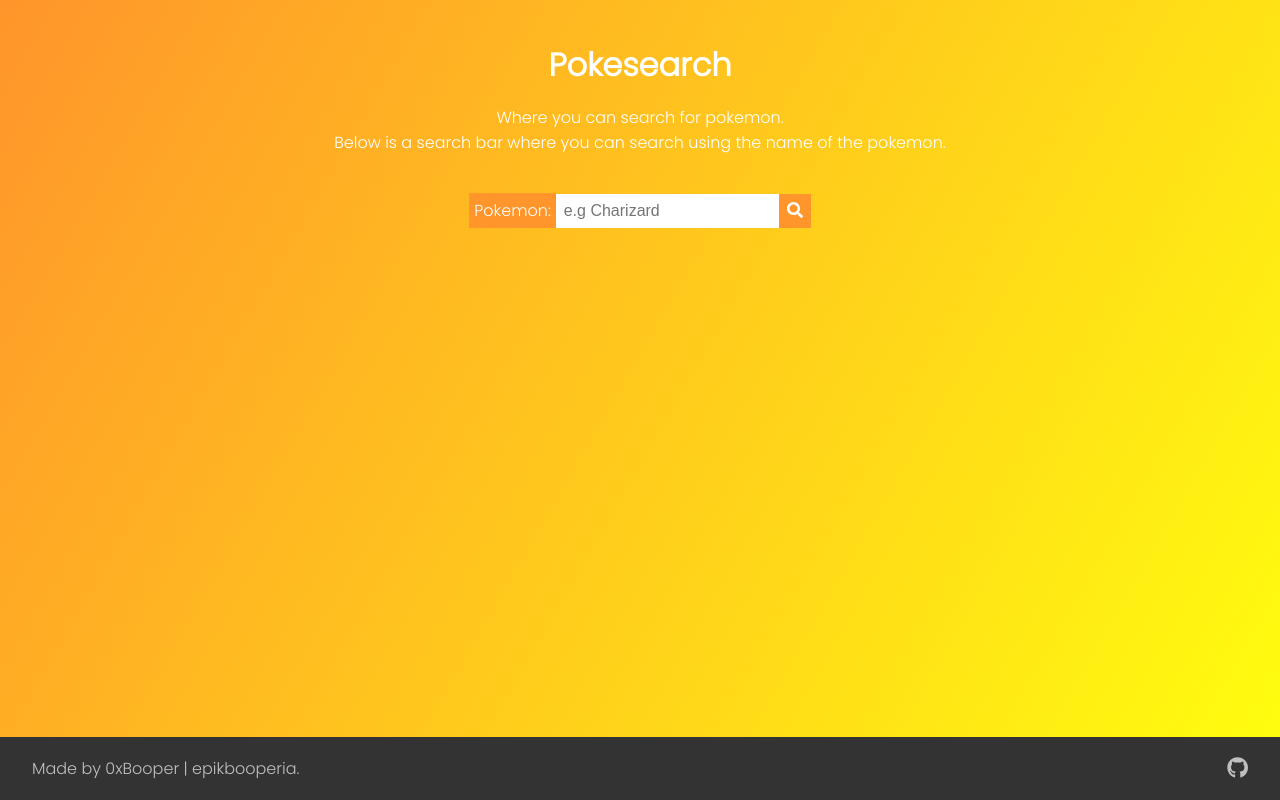
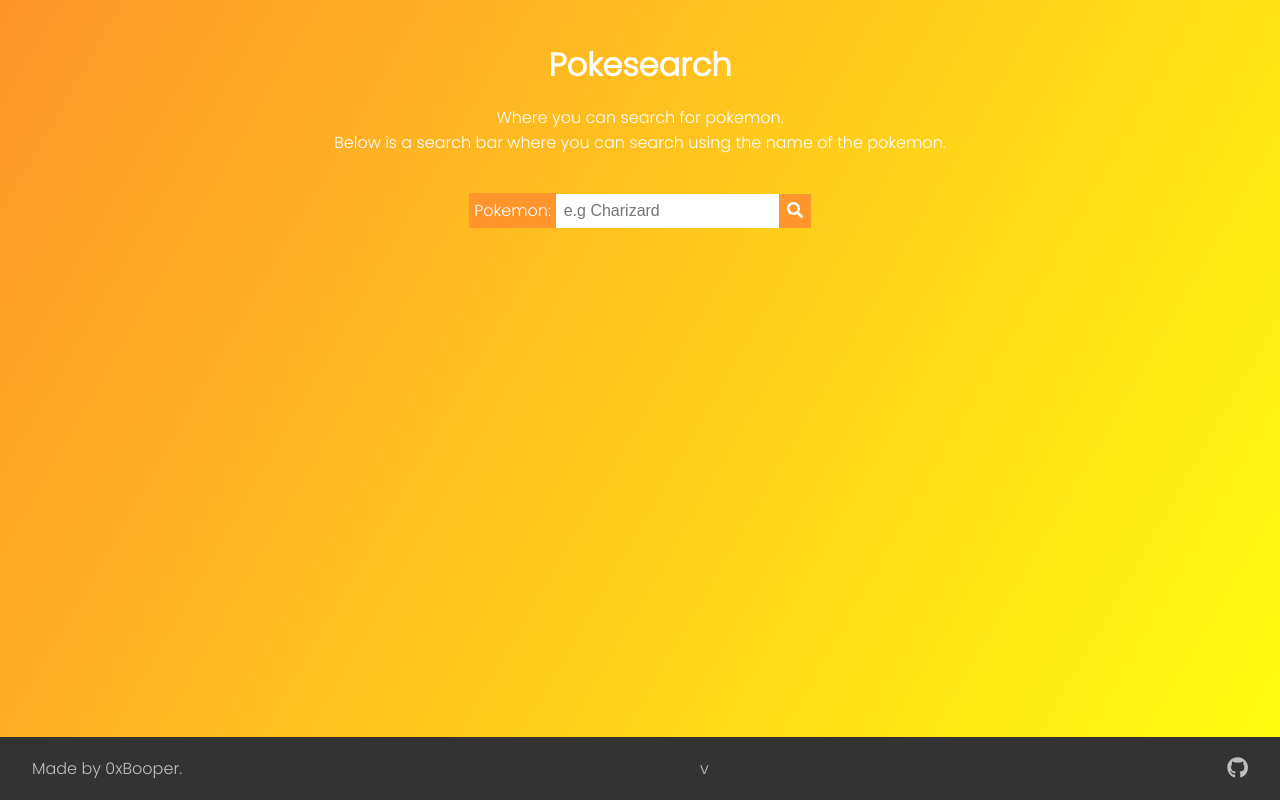
Before and after one commit to 0xBooper/pokesearch, a React (Vite) app: page / in a window 1280 px wide. Built offline with nearby package versions, Linux system fonts and the light colour scheme.

Commit message:
feat: Make the footer show the version

```diff
--- a/src/components/Footer.jsx
+++ b/src/components/Footer.jsx
@@ -7,10 +7,11 @@ import { FontAwesomeIcon } from '@fortawesome/react-fontawesome'
 // ? CSS imports
 import "../styles/Footer.css"
 
-const Footer = () => {
+const Footer = ({latestVer}) => {
     return (
         <div className="footer">
-            <p>Made by <a href="https://0xBooper.github.io" target="_blank">0xBooper | epikbooperia</a>.</p>
+            <p>Made by <a href="https://0xBooper.github.io" target="_blank">0xBooper</a>.</p>
+            <p>v{latestVer}</p>
             <a href="https://github.com/0xBooper/pokesearch" target="_blank" rel="noopener noreferrer">
                 <FontAwesomeIcon icon={faGithub} size="lg" />
             </a>
```
